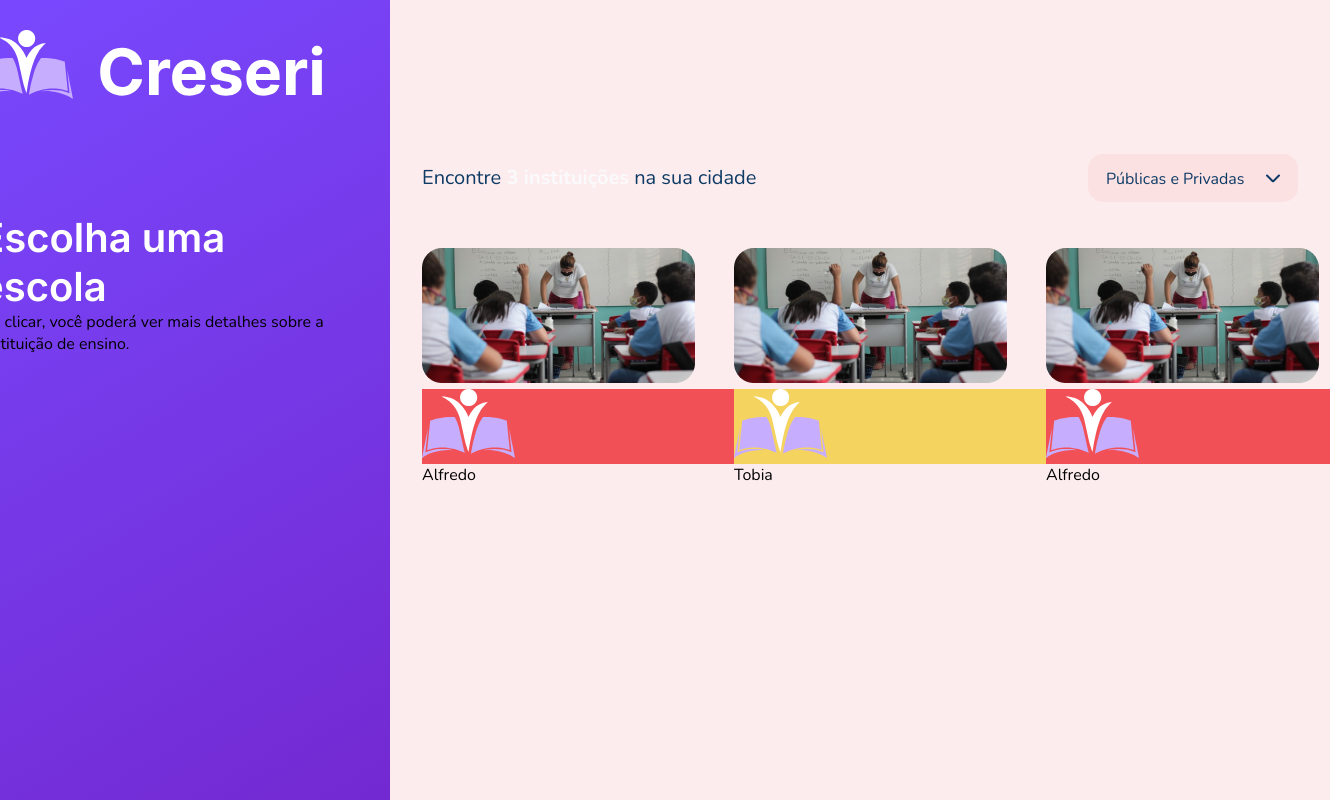
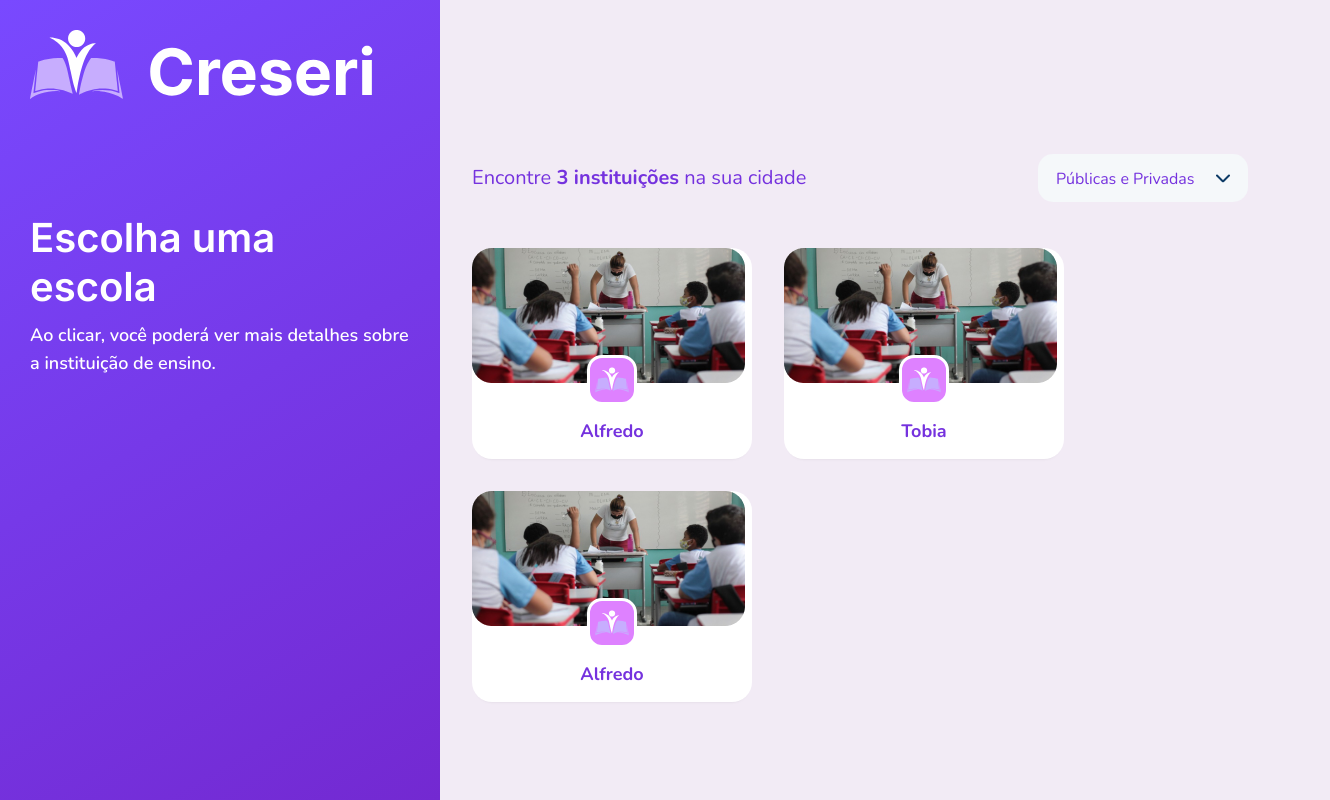
Before and after one commit to leonsk0/web, a React (Create React App) app: page /school-list in a window 1280 px wide. Shown: the whole page, 1330 px wide, since content can reach past the window. Built offline with nearby package versions, Linux system fonts and the light colour scheme.

Commit message:
estilização vic

```diff
--- a/src/assets/styles/global.css
+++ b/src/assets/styles/global.css
@@ -58,6 +58,18 @@ body, input, button, textarea {
   max-width: 700px;
 }
 
+p{
+  color: #fff;
+}
+
+.p-header{
+  color: #fff;
+  font-weight: 600;
+  font-size: 18px;
+  line-height: 28px;
+  margin-top: 1rem;
+}
+
 @media (min-width: 700px) {
   :root {
     font-size: 62.5%;
--- a/src/components/AsideList/index.tsx
+++ b/src/components/AsideList/index.tsx
@@ -91,7 +91,7 @@ export function AsideList() {
       </div>
     </div>
     <h1 className="content-header">Escolha uma escola</h1>
-    <p>Ao clicar, você poderá ver mais detalhes sobre a instituição de ensino.</p>
+    <p className="p-header">Ao clicar, você poderá ver mais detalhes sobre a instituição de ensino.</p>
     {/* <div className="aside-content">
       <h1 className="content-header">Filtros</h1>
       <div className="content-filters">
--- a/src/components/AsideList/styles.css
+++ b/src/components/AsideList/styles.css
@@ -82,6 +82,13 @@ h1 {
   margin-bottom: 27px;
 }
 
+p{
+  color: #fff;
+  font-weight: 600;
+  font-size: 18px;
+  line-height: 28px;
+}
+
 .content-filters {
   display: flex;
   flex-direction: column;
--- a/src/components/Card/index.tsx
+++ b/src/components/Card/index.tsx
@@ -8,17 +8,19 @@ type CardProps = {
 
 export function Card({ path, name, type }: CardProps) {
   return (
-    <div className="container">
+    <div className="container card-list">
   <div className="pet-image">
     <img src={path} alt={`Foto de ${name}`} />
   </div>
   <div>
     <div className="type-icon">
-      <div style={{ backgroundColor: type === 'cat' ? '#F4D35E' : '#F15156' }}>
+      <div>
         <img src={logo} alt="" />
+        <p className="name">{name}</p>
+
       </div>
     </div>
-    <p className="name">{name}</p>
+
   </div>
 </div>
 
--- a/src/components/Card/styles.css
+++ b/src/components/Card/styles.css
@@ -45,6 +45,7 @@
   justify-content: center;
   align-items: center;
   border-radius: inherit;
+
 }
 
 .type-icon img {
--- a/src/pages/ListSchool/index.tsx
+++ b/src/pages/ListSchool/index.tsx
@@ -17,7 +17,7 @@ export function ListSchool() {
 
     <div className="div-content">
       <div className="div-header">
-        <p>
+        <p className ="p-inst">
           Encontre <span>3 instituições</span> na sua cidade
         </p>
         <div className="div-select-wrapper">
--- a/src/pages/ListSchool/styles.css
+++ b/src/pages/ListSchool/styles.css
@@ -6,7 +6,7 @@
 
   .div-content {
     flex: 1;
-    background-color: #fdeced;
+    background-color: #F2EBF5;
     padding: 154px 32px 50px;
     height: 100vh;
     overflow-y: scroll;
@@ -24,6 +24,10 @@
     line-height: 34px;
     font-weight: 400;
     color: #0d3b66;
+  }
+
+  .div-header .p-inst, .div-header span{
+   color: #7532DE !important;
   }
 
   .div-header span {
@@ -47,16 +51,63 @@
     padding: 14px 18px;
     border: none;
     border-radius: 15px;
-    background-color: #fbe1e2;
+    background-color: #F5F8FA;
     outline: none;
     appearance: none;
     font-family: Nunito;
     font-size: 16px;
-    color: #0d3b66;
+    /* color: #0d3b66; */
+    color: #7532DE;
   }
 
+
+
   .div-display {
-    display: grid;
+    /* display: grid;
     grid-template-columns: repeat(3, minmax(280px, 1fr));
-    grid-gap: 32px;
+    grid-gap: 32px; */
+    display: flex;
+    flex-wrap: wrap;
+    gap: 32px;
+
   }
+
+  .card-list{
+    max-width: 280px;
+    background-color: #fff;
+    box-shadow: 0px 4px 4px -6px rgba(0, 0, 0, 0.25);
+    border-radius: 20px;
+    position: relative;
+
+  }
+
+  .card-list p{
+    color: #7532DE;
+    font-weight: 700;
+font-size: 18px;
+line-height: 120%;
+text-align: center;
+margin-top: 1.5rem;
+  }
+
+  .div-display .type-icon div{
+    position: relative;
+    height: 70px;
+    display: flex;
+    align-items: center;
+    justify-content: center;
+  }
+
+  .div-display .type-icon div img{
+    position: absolute;
+    transform: translateX(-50%);
+    left: 50%;
+    border-radius: 15px;
+    top: -34px;
+    border: 3px solid #fff;
+    background-color: #DE81FF;
+    width: 50px;
+    height: 50px;
+    padding: 0.5rem;
+
+  }
```
